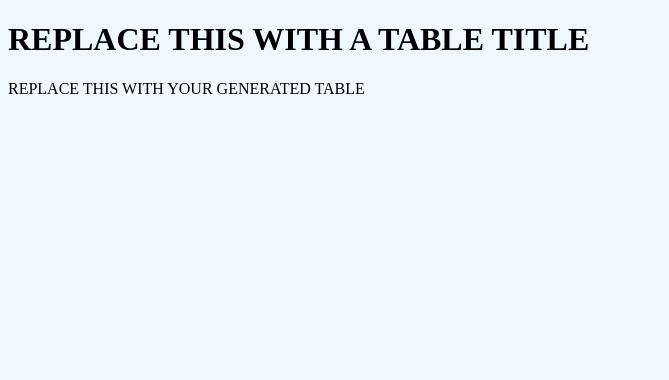
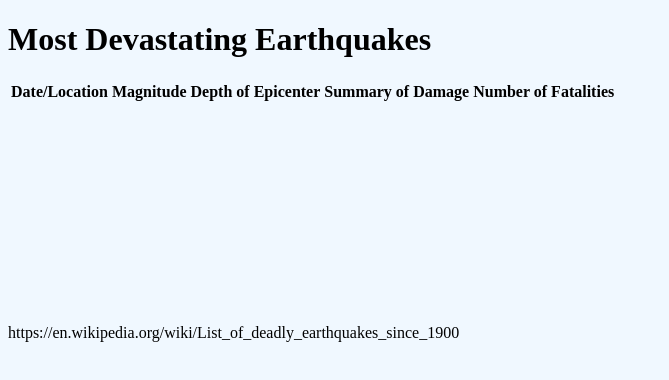
Before and after one commit to RVCC-IDMX/working-with-tables-leadermasterguy, a plain HTML site: page index.html in a window 1280 px wide. Shown: the whole page, without its empty margins (0-669 px from the left). Drawn offline with Linux system fonts and the light colour scheme.

Commit message:
setup table

```diff
--- a/index.html
+++ b/index.html
@@ -3,11 +3,96 @@
   <head>
     <meta charset="UTF-8" />
     <meta name="viewport" content="width=device-width, initial-scale=1.0" />
-    <title>Table</title>
+    <title>Nicholas Trilone Tables</title>
     <link rel="stylesheet" href="style.css" />
   </head>
   <body>
-    <h1>REPLACE THIS WITH A TABLE TITLE</h1>
-    <div class="table-container">REPLACE THIS WITH YOUR GENERATED TABLE</div>
+    <h1>Most Devastating Earthquakes</h1>
+    <div class="table-container">
+      <table>
+		<thead>
+			<tr>
+				<th>Date/Location</th>
+				<th>Magnitude</th>
+				<th>Depth of Epicenter</th>
+				<th>Summary of Damage</th>
+				<th>Number of Fatalities</th>
+			</tr>
+		</thead>
+		<tbody>
+			<tr>
+				<td>&nbsp;</td>
+				<td>&nbsp;</td>
+				<td>&nbsp;</td>
+				<td>&nbsp;</td>
+				<td>&nbsp;</td>
+			</tr>
+			<tr>
+				<td>&nbsp;</td>
+				<td>&nbsp;</td>
+				<td>&nbsp;</td>
+				<td>&nbsp;</td>
+				<td>&nbsp;</td>
+			</tr>
+			<tr>
+				<td>&nbsp;</td>
+				<td>&nbsp;</td>
+				<td>&nbsp;</td>
+				<td>&nbsp;</td>
+				<td>&nbsp;</td>
+			</tr>
+			<tr>
+				<td>&nbsp;</td>
+				<td>&nbsp;</td>
+				<td>&nbsp;</td>
+				<td>&nbsp;</td>
+				<td>&nbsp;</td>
+			</tr>
+			<tr>
+				<td>&nbsp;</td>
+				<td>&nbsp;</td>
+				<td>&nbsp;</td>
+				<td>&nbsp;</td>
+				<td>&nbsp;</td>
+			</tr>
+			<tr>
+				<td>&nbsp;</td>
+				<td>&nbsp;</td>
+				<td>&nbsp;</td>
+				<td>&nbsp;</td>
+				<td>&nbsp;</td>
+			</tr>
+			<tr>
+				<td>&nbsp;</td>
+				<td>&nbsp;</td>
+				<td>&nbsp;</td>
+				<td>&nbsp;</td>
+				<td>&nbsp;</td>
+			</tr>
+			<tr>
+				<td>&nbsp;</td>
+				<td>&nbsp;</td>
+				<td>&nbsp;</td>
+				<td>&nbsp;</td>
+				<td>&nbsp;</td>
+			</tr>
+			<tr>
+				<td>&nbsp;</td>
+				<td>&nbsp;</td>
+				<td>&nbsp;</td>
+				<td>&nbsp;</td>
+				<td>&nbsp;</td>
+			</tr>
+			<tr>
+				<td>&nbsp;</td>
+				<td>&nbsp;</td>
+				<td>&nbsp;</td>
+				<td>&nbsp;</td>
+				<td>&nbsp;</td>
+			</tr>
+		</tbody>
+	</table>
+  <caption>https://en.wikipedia.org/wiki/List_of_deadly_earthquakes_since_1900</caption>
+    </div>
   </body>
 </html>
```
